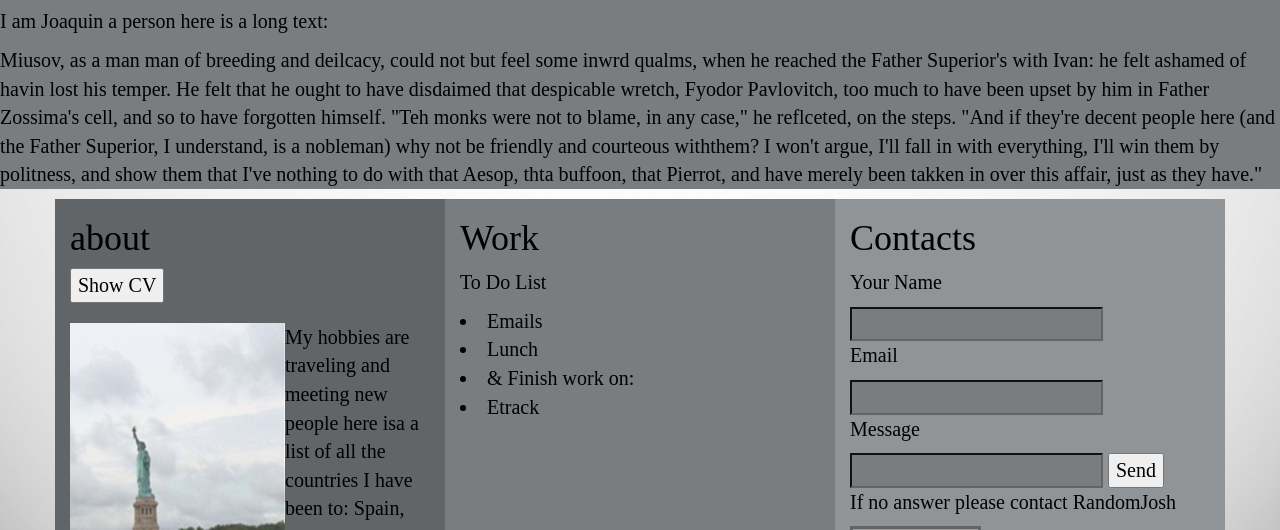
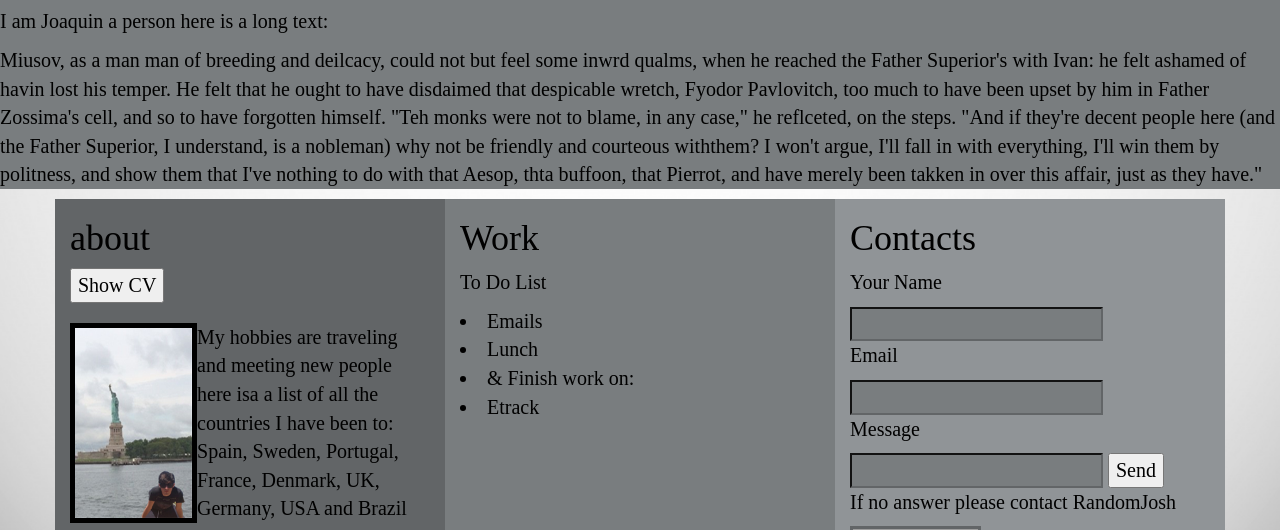
Before and after one commit to JoaquinMolina/joaquinmolina.github.io, a plain HTML site: page index.html in a window 1280 px wide. Shown: the part 552-1082 px from the top of the page. Drawn offline with nearby package versions, Linux system fonts and the light colour scheme; grey boxes are pictures that could not be loaded.

Commit message:
Update style.css

```diff
--- a/style.css
+++ b/style.css
@@ -81,3 +81,9 @@ body {
 	padding: 3px;
 	background-color: #626567;
 }
+
+#AboutPic {
+	padding: 5px;
+	background-color: black;
+	height: 50%
+}
```
